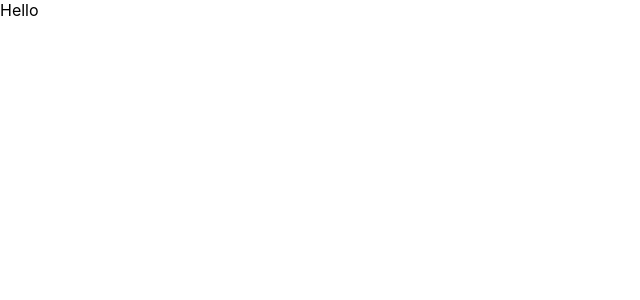
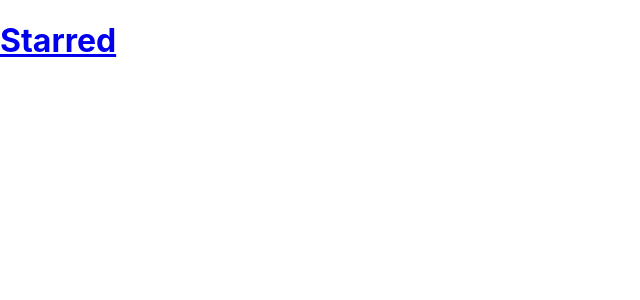
Before and after one commit to Programmer0909/box-office-app, a React (Create React App) app: page / in a window 1280 px wide. Shown: the top 300 px of the page, without its empty margins (0-640 px from the left). Built offline with nearby package versions, Linux system fonts and the light colour scheme.

Commit message:
added routers

```diff
--- a/package.json
+++ b/package.json
@@ -3,9 +3,9 @@
   "version": "0.1.0",
   "private": true,
   "dependencies": {
-
     "react": "^18.2.0",
     "react-dom": "^18.2.0",
+    "react-router-dom": "^6.12.1",
     "react-scripts": "5.0.1",
     "web-vitals": "^2.1.4",
     "workbox-background-sync": "^6.6.0",
--- a/src/App.jsx
+++ b/src/App.jsx
@@ -1,7 +1,16 @@
+import { BrowserRouter ,  Routes , Route } from "react-router-dom";
+import  Home  from "./pages/Home";
+import  Starred  from "./pages/Starred";
 import React from 'react';
 function App() {
   return (
-    <div>Hello</div>
+    <BrowserRouter>
+      <Routes>
+        <Route path="/" element = {<Home />} />
+        <Route path="/starred" element = {<Starred />} />
+        <Route path="*" element = {<div> Not found</div>} />
+      </Routes>
+    </BrowserRouter>
   );
 }
 
--- /dev/null
+++ b/src/pages/Home.jsx
@@ -0,0 +1,12 @@
+import React from "react";
+import { Link } from "react-router-dom";
+const Home = () => {
+  return (
+    <div>
+      {/* <h1>Home</h1> */}
+      <h1><Link to="/starred" > Starred</Link></h1>
+    </div>
+  );
+};
+
+export default Home;
--- /dev/null
+++ b/src/pages/Starred.jsx
@@ -0,0 +1,13 @@
+import React from "react";
+
+const Starred = () => {
+    return (
+        <div>
+            <h1>
+                Starred
+            </h1>
+        </div>
+    )
+}
+
+export default Starred;
```
Also changed, not shown: 1 other file (tests, documents, lock files or other folders).
